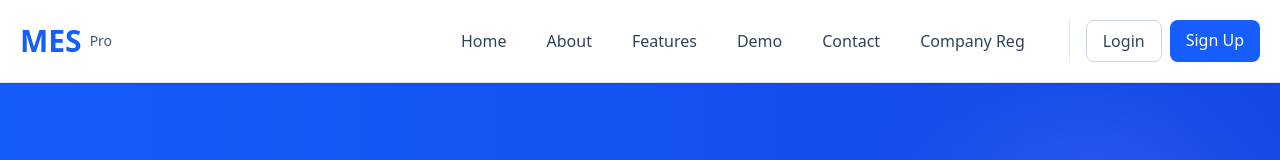
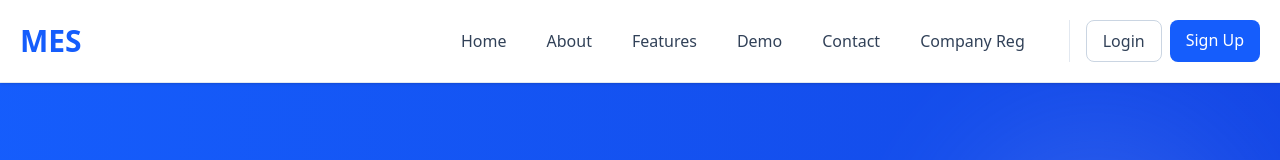
Before and after one commit to SidusSolvere/manufacturing-execution-system, a React (Vite) app in the folder client/: page / in a window 1280 px wide. Shown: the top 160 px of the page. Built offline with nearby package versions, Linux system fonts and the light colour scheme.

Commit message:
updated nav

```diff
--- a/client/src/components/nav.jsx
+++ b/client/src/components/nav.jsx
@@ -15,7 +15,6 @@
         {/* Logo */}
         <Link to="/" className="flex items-center gap-2 flex-shrink-0 hover:opacity-80 transition-opacity">
           <h1 className="text-2xl md:text-3xl text-blue-600 font-extrabold">MES</h1>
-          <span className="hidden sm:block text-xs md:text-sm text-slate-600 font-medium">Pro</span>
         </Link>
 
         {/* Hamburger Menu Button - Mobile Only */}
```
